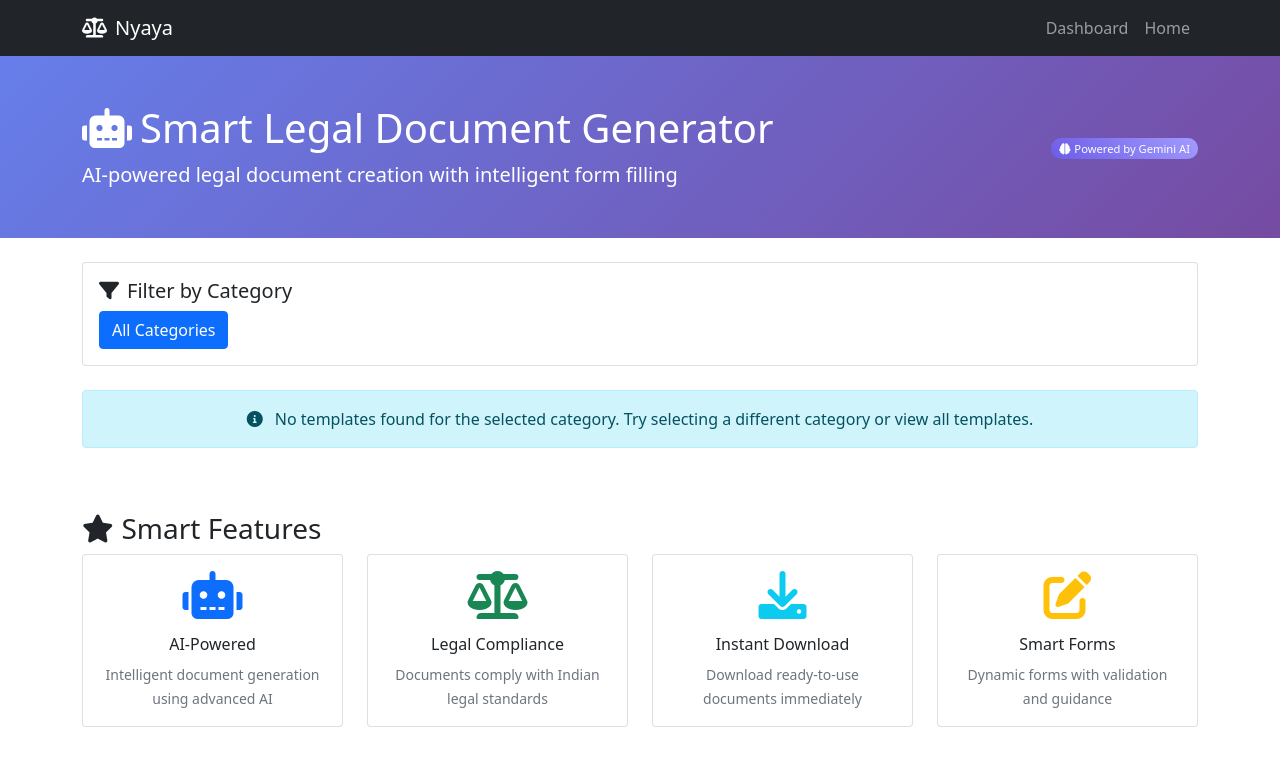
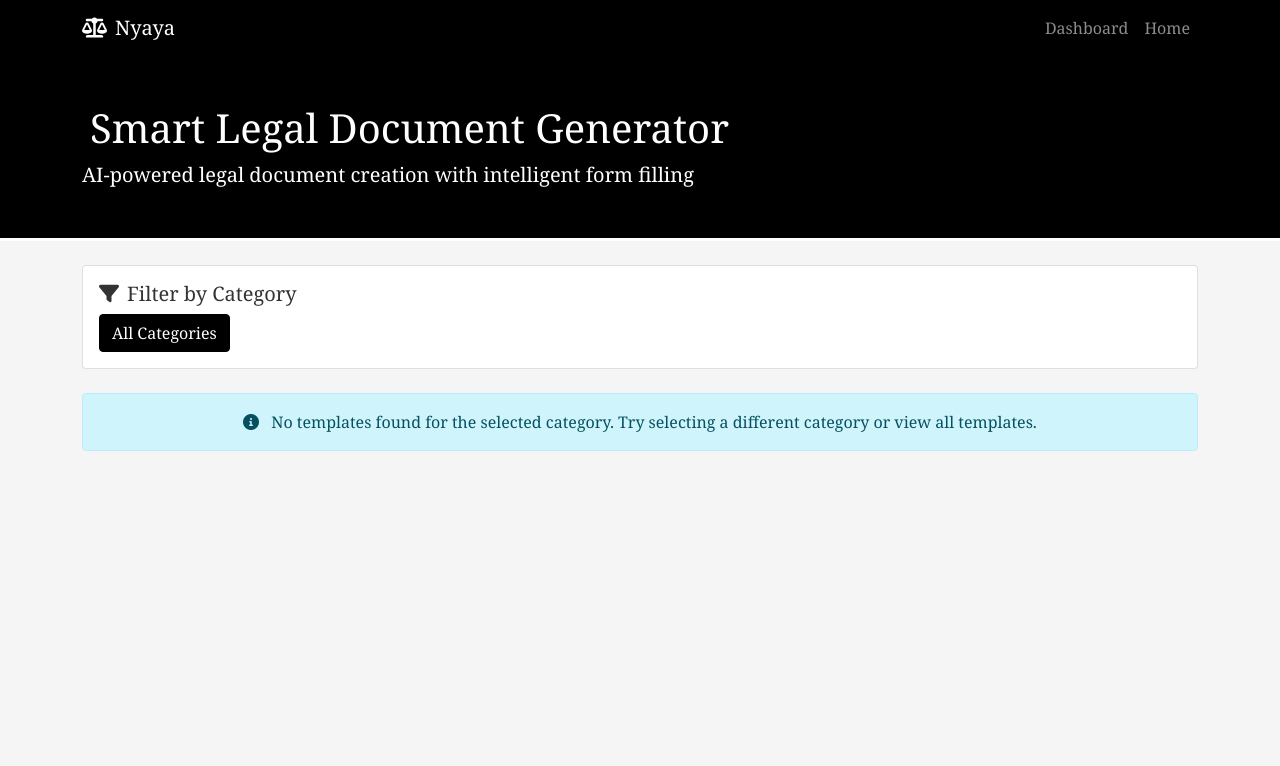
Before and after one commit to AmulyaSKumar/gothila, a Flask app: template templates/forms/smart_legal_forms.html in a window 1280 px wide. Shown: the top 766 px of the page. Run offline with Flask 3, Linux system fonts and the light colour scheme; the template is opened without the code that fills it, so the values that code supplies are empty; some libraries are stand-ins or nearby versions.

Commit message:
Update smart_legal_forms.html

```diff
--- a/templates/forms/smart_legal_forms.html
+++ b/templates/forms/smart_legal_forms.html
@@ -7,32 +7,77 @@
     <link href="https://cdn.jsdelivr.net/npm/bootstrap@5.1.3/dist/css/bootstrap.min.css" rel="stylesheet">
     <link href="https://cdnjs.cloudflare.com/ajax/libs/font-awesome/6.0.0/css/all.min.css" rel="stylesheet">
     <style>
+        body {
+            font-family: 'Georgia', serif;
+            background: #f5f5f5;
+        }
         .template-card {
-            border: 1px solid #dee2e6;
-            border-radius: 8px;
-            transition: transform 0.2s, box-shadow 0.2s;
+            border: 1px solid #d0d0d0;
+            border-radius: 2px;
+            transition: all 0.2s;
             height: 100%;
+            background: white;
         }
         .template-card:hover {
-            transform: translateY(-2px);
-            box-shadow: 0 4px 15px rgba(0,0,0,0.1);
+            box-shadow: 0 4px 16px rgba(0,0,0,0.15);
+            border-color: #333333;
         }
         .category-badge {
             font-size: 0.8rem;
             padding: 0.25rem 0.5rem;
-            border-radius: 12px;
+            border-radius: 2px;
+            background: #333333;
+            color: white;
+            font-family: 'Georgia', serif;
         }
         .ai-badge {
-            background: linear-gradient(45deg, #6c5ce7, #a29bfe);
+            background: #000000;
             color: white;
             font-size: 0.7rem;
             padding: 0.2rem 0.5rem;
-            border-radius: 10px;
+            border-radius: 2px;
+            font-family: 'Georgia', serif;
         }
         .hero-section {
-            background: linear-gradient(135deg, #667eea 0%, #764ba2 100%);
+            background: #000000;
             color: white;
             padding: 3rem 0;
+            border-bottom: 3px solid #ffffff;
+        }
+        .navbar-dark {
+            background: #000000 !important;
+            font-family: 'Georgia', serif;
+        }
+        .btn-primary {
+            background: #000000;
+            border-color: #000000;
+            font-family: 'Georgia', serif;
+        }
+        .btn-primary:hover {
+            background: #333333;
+            border-color: #333333;
+        }
+        .btn-success {
+            background: #333333;
+            border-color: #333333;
+            font-family: 'Georgia', serif;
+        }
+        .btn-success:hover {
+            background: #555555;
+            border-color: #555555;
+        }
+        h1, h2, h3, h4, h5, h6 {
+            font-family: 'Georgia', serif;
+            color: #333333;
+        }
+        .card-header {
+            background: #f8f8f8;
+            border-bottom: 1px solid #d0d0d0;
+            font-family: 'Georgia', serif;
+            font-weight: 600;
+        }
+        .text-muted {
+            color: #666666 !important;
         }
     </style>
 </head>
@@ -49,16 +94,15 @@
         </div>
     </nav>
 
-    <div class="hero-section">
+    <div class="hero-section  pd-2">
         <div class="container">
             <div class="row align-items-center">
                 <div class="col-md-8">
-                    <h1><i class="fas fa-robot me-2"></i>Smart Legal Document Generator</h1>
+                    <h1  style="color: white;" ><i class=" me-2" ></i>Smart Legal Document Generator</h1>
                     <p class="lead mb-0">AI-powered legal document creation with intelligent form filling</p>
                 </div>
                 <div class="col-md-4 text-end">
                     <span class="ai-badge">
-                        <i class="fas fa-brain me-1"></i>Powered by Gemini AI
                     </span>
                 </div>
             </div>
@@ -108,22 +152,22 @@
 
                         <div class="mb-3">
                             {% if template.category == 'consumer' %}
-                                <i class="fas fa-shopping-cart text-info me-2"></i>
+                                <i class=" text-info me-2"></i>
                                 <small>Consumer protection and complaint filing</small>
                             {% elif template.category == 'legal' %}
-                                <i class="fas fa-gavel text-warning me-2"></i>
+                                <i class=" text-warning me-2"></i>
                                 <small>Legal notices and formal communications</small>
                             {% elif template.category == 'property' %}
-                                <i class="fas fa-home text-success me-2"></i>
+                                <i class=" text-success me-2"></i>
                                 <small>Property and rental agreements</small>
                             {% elif template.category == 'employment' %}
-                                <i class="fas fa-briefcase text-primary me-2"></i>
+                                <i class=" text-primary me-2"></i>
                                 <small>Employment contracts and agreements</small>
                             {% elif template.category == 'government' %}
-                                <i class="fas fa-landmark text-secondary me-2"></i>
+                                <i class="text-secondary me-2"></i>
                                 <small>Government applications and RTI</small>
                             {% elif template.category == 'family' %}
-                                <i class="fas fa-users text-danger me-2"></i>
+                                <i class=" text-danger me-2"></i>
                                 <small>Family law and personal documents</small>
                             {% endif %}
                         </div>
@@ -149,51 +193,7 @@
         </div>
         {% endif %}
 
-        <!-- Features Section -->
-        <div class="row mt-5 mb-4">
-            <div class="col-12">
-                <h3><i class="fas fa-star me-2"></i>Smart Features</h3>
-                <div class="row">
-                    <div class="col-md-3">
-                        <div class="card text-center">
-                            <div class="card-body">
-                                <i class="fas fa-robot fa-3x text-primary mb-3"></i>
-                                <h6>AI-Powered</h6>
-                                <small class="text-muted">Intelligent document generation using advanced AI</small>
-                            </div>
-                        </div>
-                    </div>
-                    <div class="col-md-3">
-                        <div class="card text-center">
-                            <div class="card-body">
-                                <i class="fas fa-balance-scale fa-3x text-success mb-3"></i>
-                                <h6>Legal Compliance</h6>
-                                <small class="text-muted">Documents comply with Indian legal standards</small>
-                            </div>
-                        </div>
-                    </div>
-                    <div class="col-md-3">
-                        <div class="card text-center">
-                            <div class="card-body">
-                                <i class="fas fa-download fa-3x text-info mb-3"></i>
-                                <h6>Instant Download</h6>
-                                <small class="text-muted">Download ready-to-use documents immediately</small>
-                            </div>
-                        </div>
-                    </div>
-                    <div class="col-md-3">
-                        <div class="card text-center">
-                            <div class="card-body">
-                                <i class="fas fa-edit fa-3x text-warning mb-3"></i>
-                                <h6>Smart Forms</h6>
-                                <small class="text-muted">Dynamic forms with validation and guidance</small>
-                            </div>
-                        </div>
-                    </div>
-                </div>
-            </div>
-        </div>
-    </div>
+
 
     <script src="https://cdn.jsdelivr.net/npm/bootstrap@5.1.3/dist/js/bootstrap.bundle.min.js"></script>
 </body>
```
